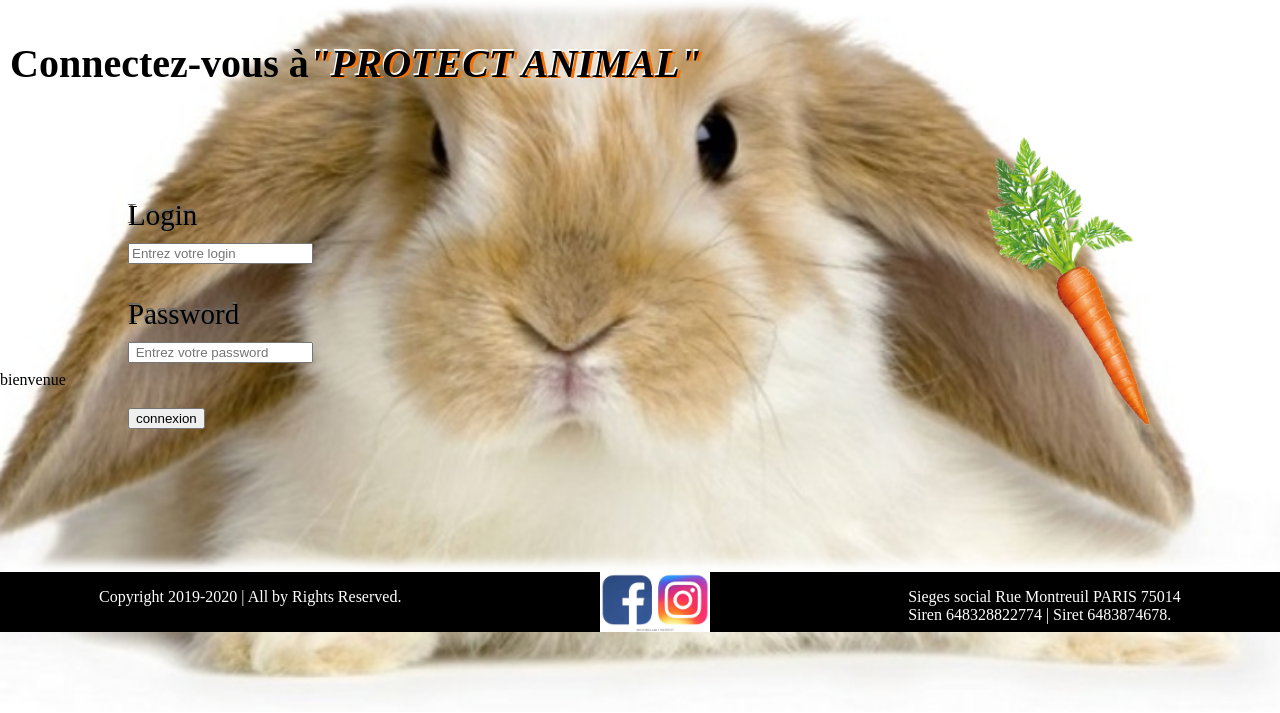
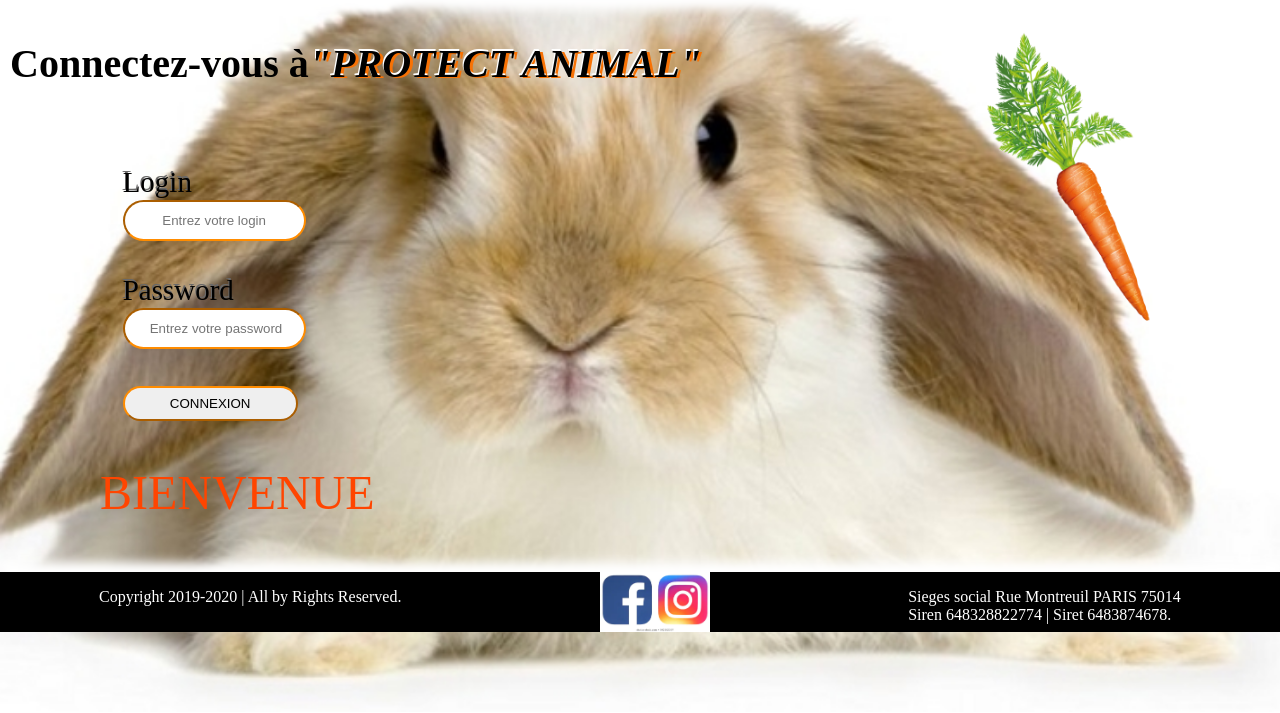
Before and after one commit to alexandra-reggi/livre-or-old, a PHP site: page /connexion.php in a window 1280 px wide. Shown: the part 87-800 px from the top of the page. Run offline with PHP 8.4, Linux system fonts and the light colour scheme; the visitor is signed in with stand-in values (Sample User, id 1); data that the repository does not hold is empty.

Commit message:
fignole les css...

```diff
--- a/connexion.css
+++ b/connexion.css
@@ -71,13 +71,14 @@
 
 
 #form-img{
-    margin-top: 39px;
+    margin-top: 6px;
+    margin-left: 22px;
 }
 
 #form1{
     height: 172px;
     margin-top: -3%;
-    margin-left: 10%;
+    margin-left: 8%;
     font-size: 29px;
     text-shadow: -1px -2px rgb(105, 104, 104);
  }
@@ -94,7 +95,7 @@
         color: white;
         background-color: black;
         display: flex;
-        margin-top: 183px;
+        margin-top: 234px;
         height: 60px;
         width: 100%;
     }
@@ -108,7 +109,25 @@
 
 
     #carotte{
-        margin-top: -51px;
+        margin-top: -155px;
         width: 405px;
         height: 315px;
     }
+
+
+    .ipt{
+        border-color: darkorange;
+        border-radius: 42px;
+        text-align: center;
+        width: 175px;
+        height: 35px;
+    }
+
+
+    #bvn{
+        position: absolute;
+        color: orangered;
+        font-size: -webkit-xxx-large;
+        margin-top: 127px;
+        margin-left: 100px;
+    }
--- a/connexion.php
+++ b/connexion.php
@@ -1,6 +1,6 @@
 <!DOCTYPE html>
 <?php
-    session_start(); // lorsqu'on est connecté, l'ordi nous reconnait toujours lorsqu'on change de pages//
+    session_start();
 ?>
 
 
@@ -16,7 +16,7 @@
 <body>
 
     <?php
-    include("barrenav.php");//j'ai au prealable crée sur un autre fichier une barre nav qui change selon si je suis connecté ou non//
+    include("barrenav.php");
     ?>
 
     <main>
@@ -36,10 +36,10 @@
             <article id="form-img">
                 <form id="form1" method ="POST">
                     <label>Login</label><br>
-                    <input type ="text" name ="login" placeholder ="Entrez votre login"/><br><br>
+                    <input class="ipt" type ="text" name ="login" placeholder ="Entrez votre login"/><br><br>
                     <label>Password</label><br>
-                    <input type="passeword" name="password" placeholder=" Entrez votre password"/><br><br>
-                    <input type = "submit" value="connexion" name="submit"/>
+                    <input class="ipt" type="passeword" name="password" placeholder=" Entrez votre password"/><br><br>
+                    <input class="ipt" type = "submit" value="CONNEXION" name="submit"/>
                 </form>
             </article>
 
@@ -59,8 +59,8 @@
 
 if(isset($_POST['submit'])){
 
-    $login= $_POST['login']; //le login sera ce qui sera rentré par le client//
-    $password=  password_hash ($_POST['password'], PASSWORD_BCRYPT, array('cost' => 12)); // le password   sera   "       "        "   //
+    $login= $_POST['login'];
+    $password=  password_hash ($_POST['password'], PASSWORD_BCRYPT, array('cost' => 12));
 
 
 
@@ -89,12 +89,12 @@
 }
 
 if (isset ($_SESSION['login'])){
-    echo "bienvenue";
+    echo "<p id='bvn'>BIENVENUE</p>";
 }
 
- if (isset($_GET['disconnect'])){ //Dès qu'il se deconnecte//
+ if (isset($_GET['disconnect'])){
      session_destroy();
-     header("location:index.php");//il est redirigé sur cette page, ici par exemple c'est tjrs la même//
+     header("location:index.php");
  }
 
 ?>
```
Also changed, not shown: commentaire.css (+1 -9 lines), commentaire.php (+2 -7 lines), livre-or.css (+5 -4 lines), livre-or.php (+4 -5 lines), profil.css (+19 -0 lines), profil.php (+10 -31 lines).
